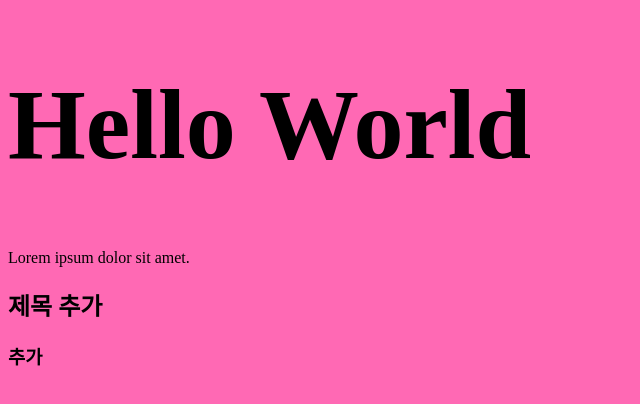
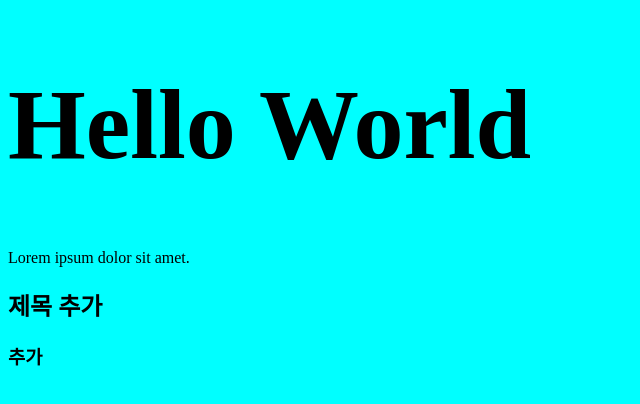
Before and after one commit to lsy0194/My-Second, a plain HTML site: page index.html in a window 1280 px wide. Shown: the whole page, without its empty margins (0-640 px from the left). Drawn offline with Linux system fonts and the light colour scheme.

Commit message:
배경색 아쿠아로 변경

```diff
--- a/scss/style.scss
+++ b/scss/style.scss
@@ -1,5 +1,5 @@
 body {
-	background: hotpink;
+	background: aqua;
 	h1 {
 		font-size: 100px;
 	}
```
Also changed, not shown: css/style.css.
